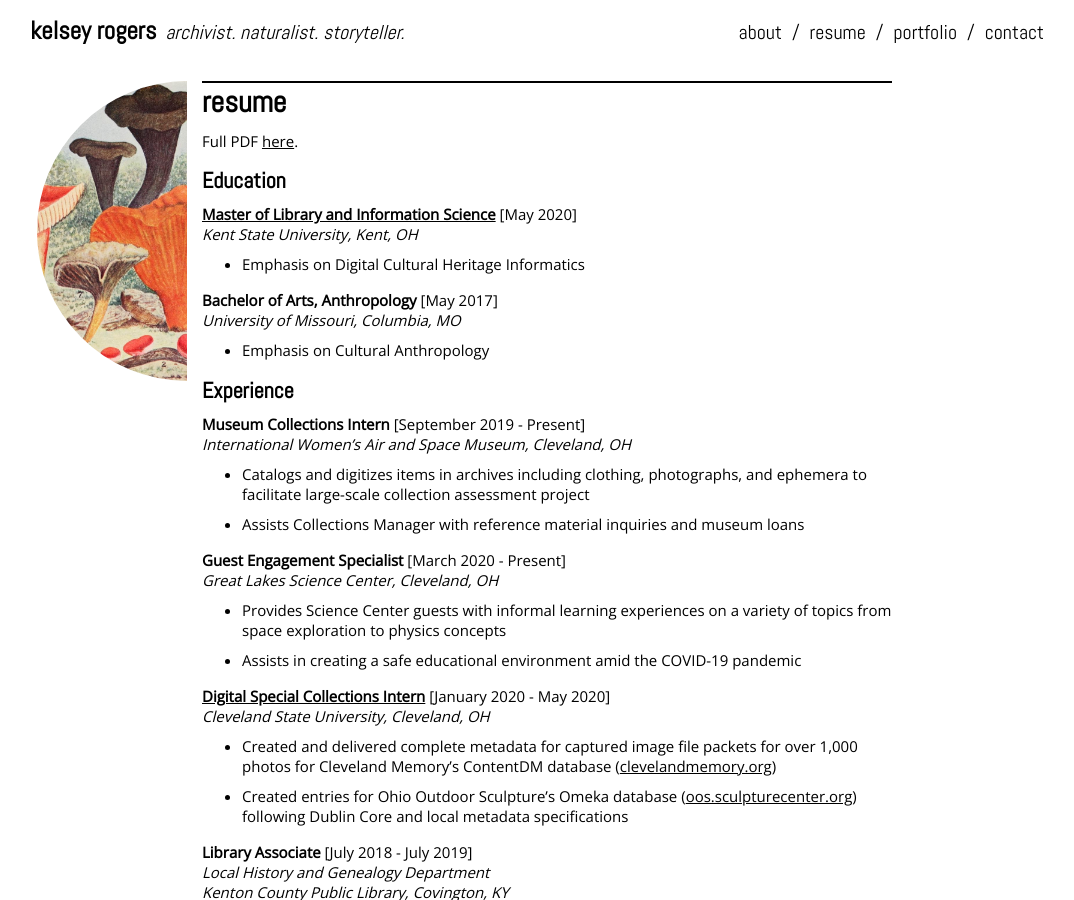
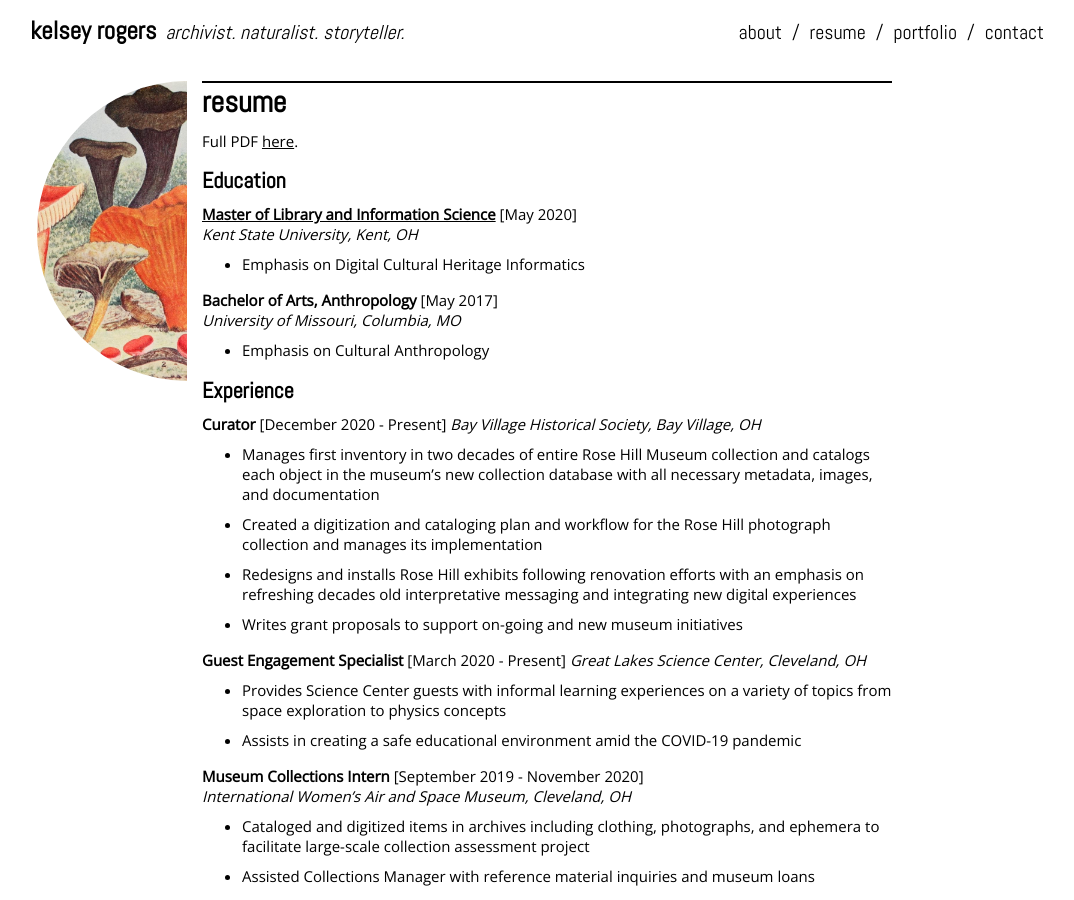
Before and after one commit to krogersst/krogersst.github.io, a Jekyll site: the page built from resume.md, in a window 1280 px wide and 900 px high. Shown: the whole window, without its empty margins (98-1172 px from the left). Built offline with Jekyll 4.4.1, drawn with Linux system fonts in a browser that asks for light colours; nearby versions of some CDN libraries.

Commit message:
Update resume and portfolio

```diff
--- a/_layouts/home.html
+++ b/_layouts/home.html
@@ -30,7 +30,7 @@ layout: default
                 </div>
               </div>
 
-              <div id="genealogy" class="example">
+              <!--<div id="genealogy" class="example">
                 <div class="example-pic"></div>
                   <div class="example-text">
                     <a class="link-header" href="https://krogersst.github.io/landgren-collins">
@@ -39,7 +39,7 @@ layout: default
                     <div class="link-sub"><span>A project charting the genealogy of the Landgren and Collins families.</span></div>
                   <p>This ongoing personal project was born out of my work with the Kenton County Public Library's Local History and Genealogy Department. It features an interactive family tree and numerous resources I've collected about my maternal grandmother's family.</p>
                   </div>
-              </div>
+              </div>-->
 
               <div id="tutorial" class="example">
                     <div class="example-pic"></div>
--- a/portfolio.html
+++ b/portfolio.html
@@ -40,7 +40,7 @@ permalink: /portfolio/
     </div>
 
 
-    <div id="genealogy" class="example">
+    <!--<div id="genealogy" class="example">
       <div class="example-pic"></div>
         <div class="example-text">
           <a class="link-header" href="https://krogersst.github.io/landgren-collins">
@@ -49,7 +49,7 @@ permalink: /portfolio/
           <div class="link-sub"><span>A project charting the genealogy of the Landgren and Collins families.</span></div>
         <p>This ongoing personal project was born out of my work with the Kenton County Public Library's Local History and Genealogy Department. It features an interactive family tree and numerous resources I've collected about my maternal grandmother's family.</p>
         </div>
-    </div>
+    </div>-->
 
     <div id="tutorial" class="example">
           <div class="example-pic"></div>
--- a/resume.md
+++ b/resume.md
@@ -5,7 +5,7 @@ permalink: /resume/
 header-pic: valstarnes_header.png
 header-pic-alt: valstarnes_header_alt.png
 ---
-Full PDF [here]({{ site.baseurl }}/assets/Resume_KRogers_June2020.pdf).
+Full PDF [here]({{ site.baseurl }}/assets/KRogers_Resume_April2021.pdf).
 
 #### Education
 **[Master of Library and Information Science]({{ site.baseurl }}/mlis)** [May 2020]
@@ -17,15 +17,22 @@ _University of Missouri, Columbia, MO_
 - Emphasis on Cultural Anthropology
 
 #### Experience
-**Museum Collections Intern** [September 2019 - Present]
-_International Women's Air and Space Museum, Cleveland, OH_
-- Catalogs and digitizes items in archives including clothing, photographs, and ephemera to facilitate large-scale collection assessment project
-- Assists Collections Manager with reference material inquiries and museum loans
+**Curator** [December 2020 - Present]
+_Bay Village Historical Society, Bay Village, OH_
+- Manages first inventory in two decades of entire Rose Hill Museum collection and catalogs each object in the museum's new collection database with all necessary metadata, images, and documentation
+- Created a digitization and cataloging plan and workflow for the Rose Hill photograph collection and manages its implementation
+- Redesigns and installs Rose Hill exhibits following renovation efforts with an emphasis on refreshing decades old interpretative messaging and integrating new digital experiences
+- Writes grant proposals to support on-going and new museum initiatives
 
 **Guest Engagement Specialist** [March 2020 - Present]
 _Great Lakes Science Center, Cleveland, OH_
 - Provides Science Center guests with informal learning experiences on a variety of topics from space exploration to physics concepts
 - Assists in creating a safe educational environment amid the COVID-19 pandemic
+
+**Museum Collections Intern** [September 2019 - November 2020]
+_International Women's Air and Space Museum, Cleveland, OH_
+- Cataloged and digitized items in archives including clothing, photographs, and ephemera to facilitate large-scale collection assessment project
+- Assisted Collections Manager with reference material inquiries and museum loans
 
 **[Digital Special Collections Intern]({{ site.baseurl }}/mlis/practicum/about)** [January 2020 - May 2020]
 _Cleveland State University, Cleveland, OH_
```
Also changed, not shown: 3 other files.
